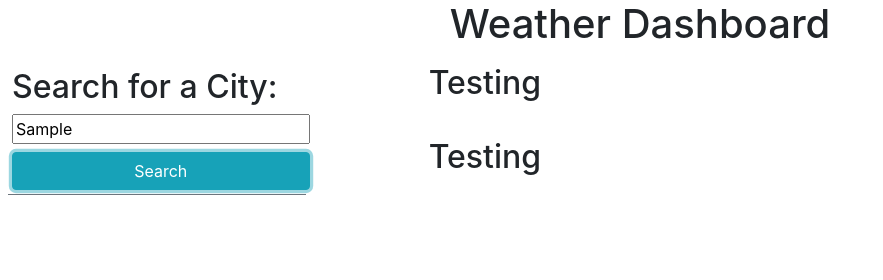
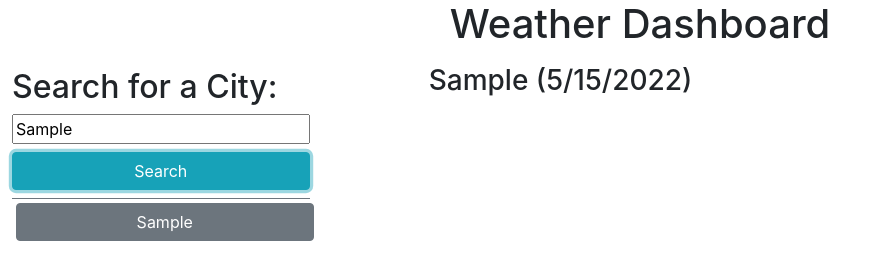
Before and after one commit to nickrearl/weather-dashboard, a plain HTML site: page index.html in a window 1280 px wide. Both pictures are taken after typing "Sample" into the empty fields and a click on the button "Search". Shown: the whole page, without its empty margins (0-883 px from the left). Drawn offline with nearby package versions, Linux system fonts and the light colour scheme; no server answers.

Commit message:
began setting up dynamic html generation. add moment for date handeling

```diff
--- a/assets/js/script.js
+++ b/assets/js/script.js
@@ -10,6 +10,7 @@ var getCityData = function(cityName){
     fetch(apiUrl).then(function(response){
         if (response.ok){
             response.json().then(function(data){
+                console.log(data);
                 getWeatherData(data.coord.lat, data.coord.lon)
             })
         }
@@ -20,7 +21,7 @@ var getCityData = function(cityName){
 }
 
 var getWeatherData = function(lat, lon){
-    var apiUrl = "https://api.openweathermap.org/data/2.5/onecall?lat=" + lat + "&lon=" + lon + "&appid=" + apiKey
+    var apiUrl = "https://api.openweathermap.org/data/2.5/onecall?lat=" + lat + "&lon=" + lon + "&units=imperial" + "&appid=" + apiKey
 
     fetch(apiUrl).then(function(response){
         if (response.ok){
@@ -36,9 +37,20 @@ var getWeatherData = function(lat, lon){
 
 var showWeather = function(){
     event.preventDefault()
+
+    $(".current-weather-display").remove()
+
     chosenCity = $("#city-search-text").val()
 
-    getCityData(chosenCity)
+    currentDay = moment().format("M/D/YYYY")
+
+    currentDayDisplayEl.append("<div class='current-weather-display'></div>")
+
+    $(".current-weather-display").append("<h3>" + chosenCity + " (" + currentDay + ")" + "</h3>")
+
+    searchedCityEl.append("<button class='searched-city btn btn-secondary w-100 m-1'>" + chosenCity + "</button>")
+
+    // getCityData(chosenCity)
 
 }
 
--- a/index.html
+++ b/index.html
@@ -15,7 +15,7 @@
 
     <main class="row justify-content-between">
         <section id="location-container" class="col-sm-12 col-md-3 col-lg-3 m-2">
-            <div class="border-bottom border-secondary">
+            <div>
                 <h2 class="m-1">Search for a City:</h2>
                 <form id="city-search">
                     <input type="text" id="city-search-text" name="city-search-text" placeholder="enter a city" class="w-100 m-1">
@@ -24,24 +24,25 @@
                 </form>
             </div>
 
-            <div id="search-locations-container">
+            <div id="search-locations-container" class="m-1 border-top border-secondary w-100">
 
             </div>
         </section>
 
         <section id="weather-disply-container" class="col-sm-12 col-md-8 col-lg-8 m-2">
-            <div id="current-day" class="h-50">
-                <h2>Testing</h2>
+            <div id="current-day">
+
             </div>
 
-            <div id="five-day-forcast" class="h-50">
-                <h2>Testing</h2>
+            <div id="five-day-forcast">
+
             </div>
 
         </section>
     </main>
 
     <script src="https://cdnjs.cloudflare.com/ajax/libs/jquery/3.4.1/jquery.min.js"></script>
+    <script src="https://cdnjs.cloudflare.com/ajax/libs/moment.js/2.24.0/moment.min.js"></script>
     <script src="./assets/js/script.js"></script>
 </body>
 </html>
```
